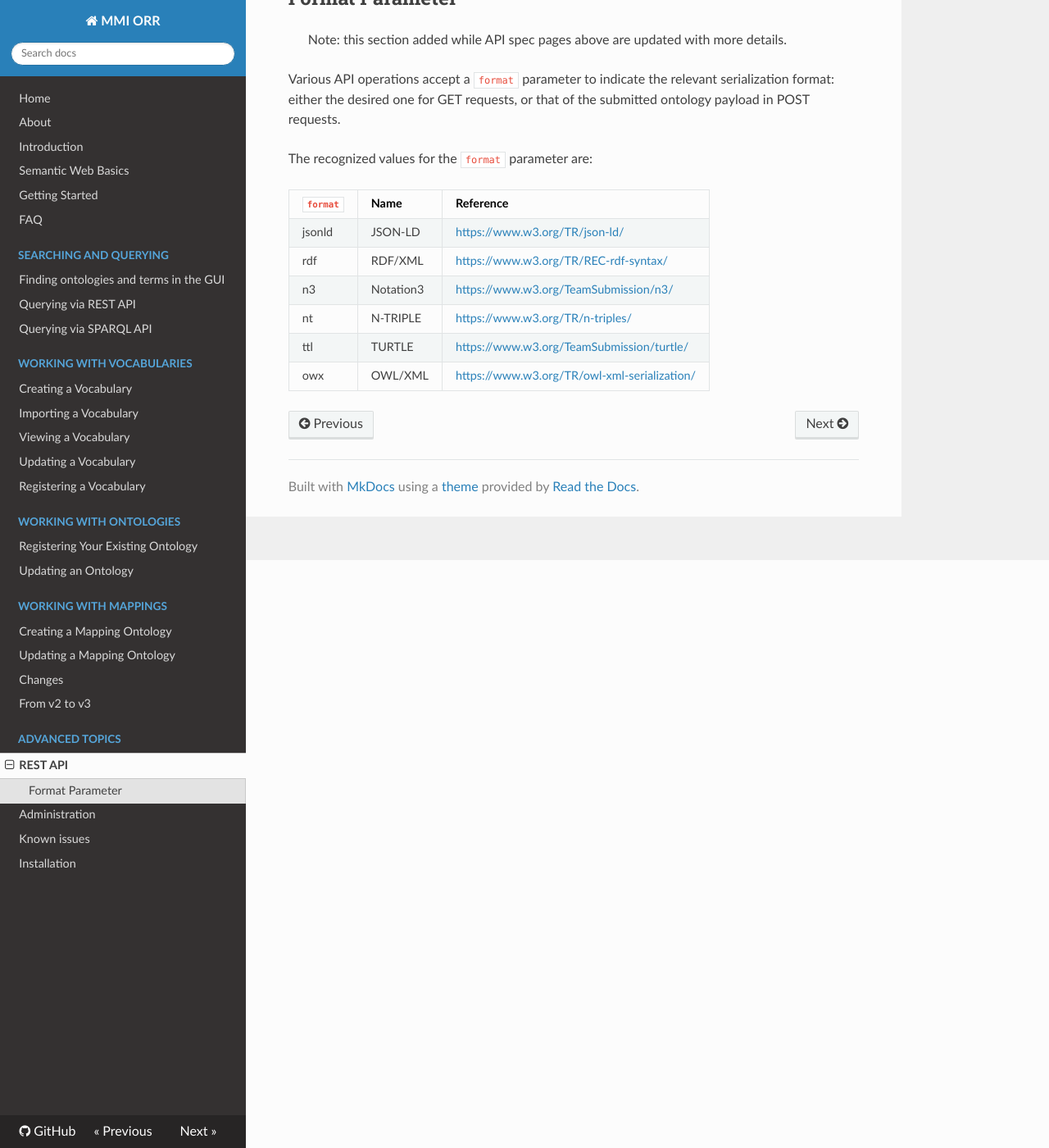
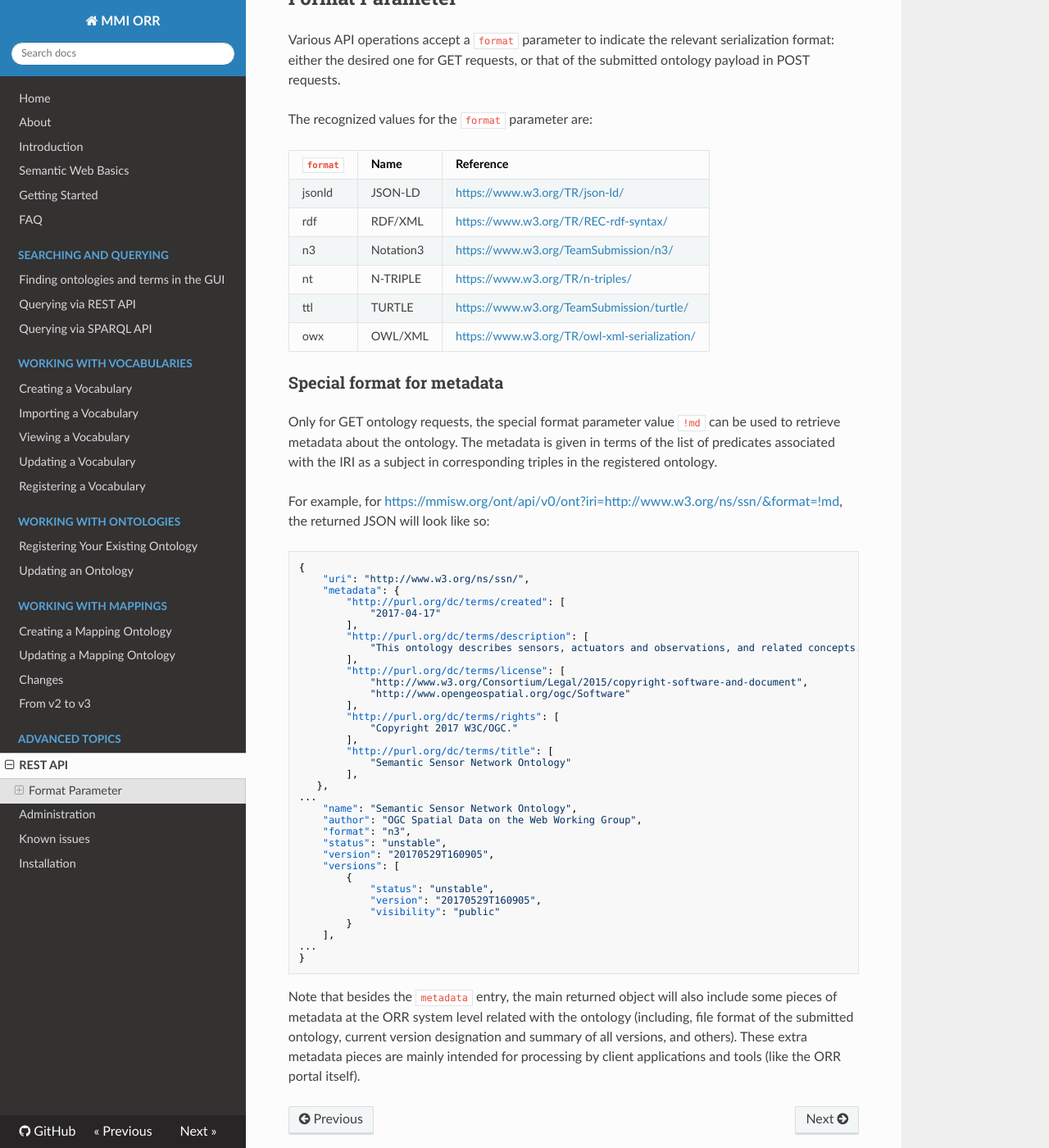
Before and after one commit to mmisw/mmiorr-docs, an MkDocs documentation site: the page built from docs/api/index.md, in a window 1280 px wide and 1400 px high, scrolled down 717 px. Shown: the whole window at 82% size. Built offline with MkDocs 1.6.1, drawn with Linux system fonts in a browser that asks for light colours; nearby versions of some CDN libraries; old or Windows-style settings are respelled for this version of MkDocs.

Commit message:
add section about special !md format

````diff
--- a/docs/api/index.md
+++ b/docs/api/index.md
@@ -24,8 +24,6 @@ the [`curl`](https://curl.haxx.se/) command line tool.
 
 ## Format Parameter
 
-> Note: this section added while API spec pages above are updated with more details.
-
 Various API operations accept a `format` parameter to indicate the relevant serialization
 format:
 either the desired one for GET requests,
@@ -41,3 +39,58 @@ The recognized values for the `format` parameter are:
 | nt       | N-TRIPLE  | [https://www.w3.org/TR/n-triples/](https://www.w3.org/TR/n-triples/) |
 | ttl      | TURTLE    | [https://www.w3.org/TeamSubmission/turtle/](https://www.w3.org/TeamSubmission/turtle/) |
 | owx      | OWL/XML   | [https://www.w3.org/TR/owl-xml-serialization/](https://www.w3.org/TR/owl-xml-serialization/) |
+
+### Special format for metadata
+
+Only for GET ontology requests, the special format parameter value `!md` can be used
+to retrieve metadata about the ontology.
+The metadata is given in terms of the list of predicates associated with the
+IRI as a subject in corresponding triples in the registered ontology.
+
+For example, for
+[https://mmisw.org/ont/api/v0/ont?iri=http://www.w3.org/ns/ssn/&format=!md](https://mmisw.org/ont/api/v0/ont?iri=http://www.w3.org/ns/ssn/&format=!md),
+the returned JSON will look like so:
+
+```json
+{
+    "uri": "http://www.w3.org/ns/ssn/",
+    "metadata": {
+        "http://purl.org/dc/terms/created": [
+            "2017-04-17"
+        ],
+        "http://purl.org/dc/terms/description": [
+            "This ontology describes sensors, actuators and observations, and related concepts. ..."
+        ],
+        "http://purl.org/dc/terms/license": [
+            "http://www.w3.org/Consortium/Legal/2015/copyright-software-and-document",
+            "http://www.opengeospatial.org/ogc/Software"
+        ],
+        "http://purl.org/dc/terms/rights": [
+            "Copyright 2017 W3C/OGC."
+        ],
+        "http://purl.org/dc/terms/title": [
+            "Semantic Sensor Network Ontology"
+        ],
+   },
+...
+    "name": "Semantic Sensor Network Ontology",
+    "author": "OGC Spatial Data on the Web Working Group",
+    "format": "n3",
+    "status": "unstable",
+    "version": "20170529T160905",
+    "versions": [
+        {
+            "status": "unstable",
+            "version": "20170529T160905",
+            "visibility": "public"
+        }
+    ],
+...
+}
+```
+
+Note that besides the `metadata` entry, the main returned object will also
+include some pieces of metadata at the ORR system level related with the ontology
+(including, file format of the submitted ontology, current version designation and
+summary of all versions, and others). These extra metadata pieces are mainly intended
+for processing by client applications and tools (like the ORR portal itself).
````
